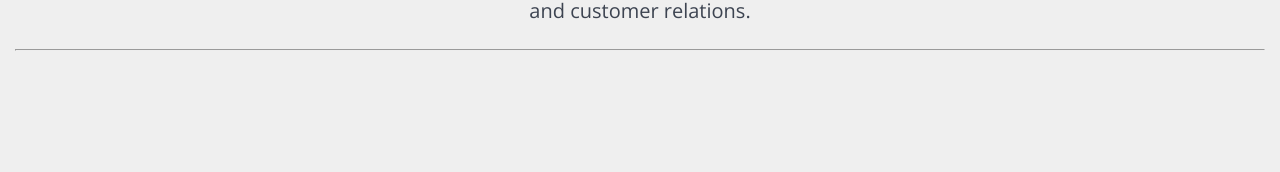
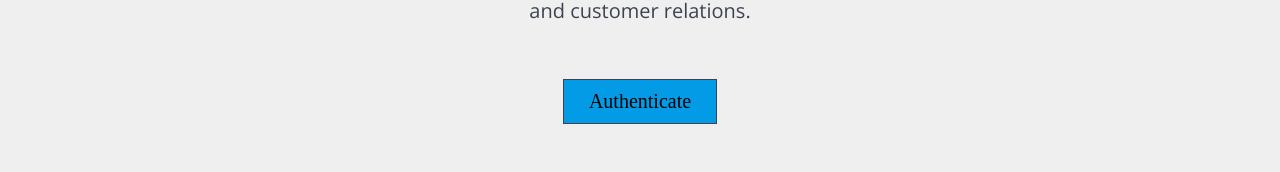
Before and after one commit to SunsetRiders/fe-rampup-ingrid, an Angular app: page /about in a window 1280 px wide. Shown: the part 855-1027 px from the top of the page. Before the commit the page ends 941 px from the top, so only its background shows below. Built offline with nearby package versions, Linux system fonts and the light colour scheme.

Commit message:
feat( ): test

```diff
--- a/src/app/about/about.module.ts
+++ b/src/app/about/about.module.ts
@@ -8,7 +8,7 @@ import { AuthGuardService } from '../guards/auth-guard/auth-guard.service';
 @NgModule({
   imports: [
     CommonModule,
-    SharedModule
+    SharedModule,
   ],
   exports: [ ],
   declarations: [ ProfileComponent, AboutComponent],
--- a/src/app/about/about/about.component.html
+++ b/src/app/about/about/about.component.html
@@ -5,3 +5,5 @@
 <p class="description">Hello! I’m Robert Smith. Senior Web Developer specializing in front end development. Experienced
   with all stages of the development cycle for dynamic web projects. Well-versed in numerous programming languages
   including JavaScript, SQL, and C. Stng background in project management and customer relations.</p>
+
+  <button class="authenticate" (click)="changeStateAuthenticate()">Authenticate</button>
--- a/src/app/about/about/about.component.scss
+++ b/src/app/about/about/about.component.scss
@@ -25,4 +25,14 @@
     font-size: 20px;
     line-height: 1.8;
   }
+
+  > .authenticate {
+    display: block;
+    margin: 50px auto;
+    padding: 10px 25px;
+    background-color: #039be5;
+    border: 1px solid #3d4451;
+    font-family: serif;
+    font-size: 20px;
+  }
 }
--- a/src/app/about/about/about.component.ts
+++ b/src/app/about/about/about.component.ts
@@ -1,8 +1,21 @@
 import { Component } from '@angular/core';
+import { AuthenticateService } from '../../core/services/authenticate/authenticate.service';
 
 @Component({
   selector: 'app-about',
   templateUrl: './about.component.html',
   styleUrls: ['./about.component.scss']
 })
-export class AboutComponent { }
+export class AboutComponent {
+  public authenticatedd: boolean;
+
+  constructor(authenticatedService: AuthenticateService) {
+    this.authenticatedd = true;
+  }
+
+  changeStateAuthenticate() {
+    this.authenticatedd = !this.authenticatedd;
+    console.log(this.authenticatedd);
+  }
+
+}
--- a/src/app/app-routing.module.ts
+++ b/src/app/app-routing.module.ts
@@ -8,10 +8,10 @@ import { AuthGuardChildService } from './guards/auth-guard-child/auth-guard-chil
 import { AuthGuardLoadService } from './guards/auth-guard-load/auth-guard-load.service';
 
 const routes: Routes = [
-  { path: 'skill', loadChildren: './skill/skill.module#SkillModule', canLoad: [AuthGuardLoadService]},
-  { path: 'contact', loadChildren: './contact/contact.module#ContactModule', canActivateChild: [AuthGuardChildService]},
+  { path: 'skill', loadChildren: './skill/skill.module#SkillModule', canActivate: [AuthGuardService]},
+  { path: 'contact', loadChildren: './contact/contact.module#ContactModule'},
   { path: '', redirectTo: '/about', pathMatch: 'full' },
-  { path: 'about', component: AboutComponent, canActivate: [AuthGuardService] }
+  { path: 'about', component: AboutComponent, }
 ];
 
 @NgModule({
--- a/src/app/core/core.module.ts
+++ b/src/app/core/core.module.ts
@@ -1,9 +1,10 @@
 import { NgModule } from '@angular/core';
+import { AuthenticateService } from './services/authenticate/authenticate.service';
 
 @NgModule({
   imports: [ ],
-  declarations: [ ],
-  exports: [ ],
+  declarations: [  ],
+  exports: [  ],
   providers: [ ]
 })
 export class CoreModule { }
--- /dev/null
+++ b/src/app/core/services/authenticate/authenticate.service.ts
@@ -0,0 +1,17 @@
+import { Injectable } from '@angular/core';
+
+@Injectable({
+  providedIn: 'root'
+})
+export class AuthenticateService {
+
+  public authenticated: boolean;
+  constructor() {
+    this.authenticated = true;
+  }
+
+  public changeStateAuthenticate() {
+    this.authenticated = !this.authenticated;
+    console.log(`AuthenticateService: authenticated = ${this.authenticated}`);
+  }
+}
```
Also changed, not shown: 1 other file (tests, documents, lock files or other folders).
